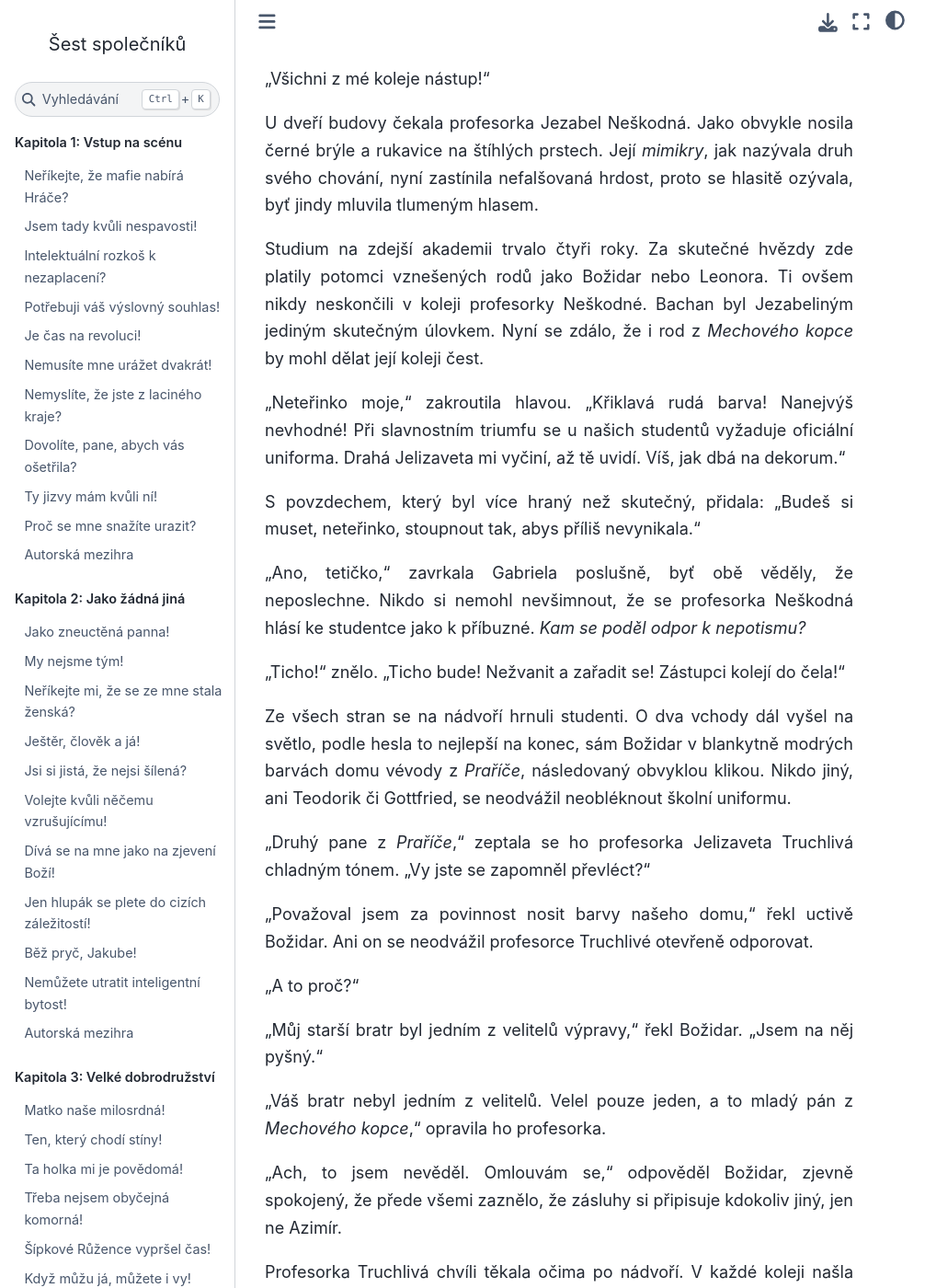
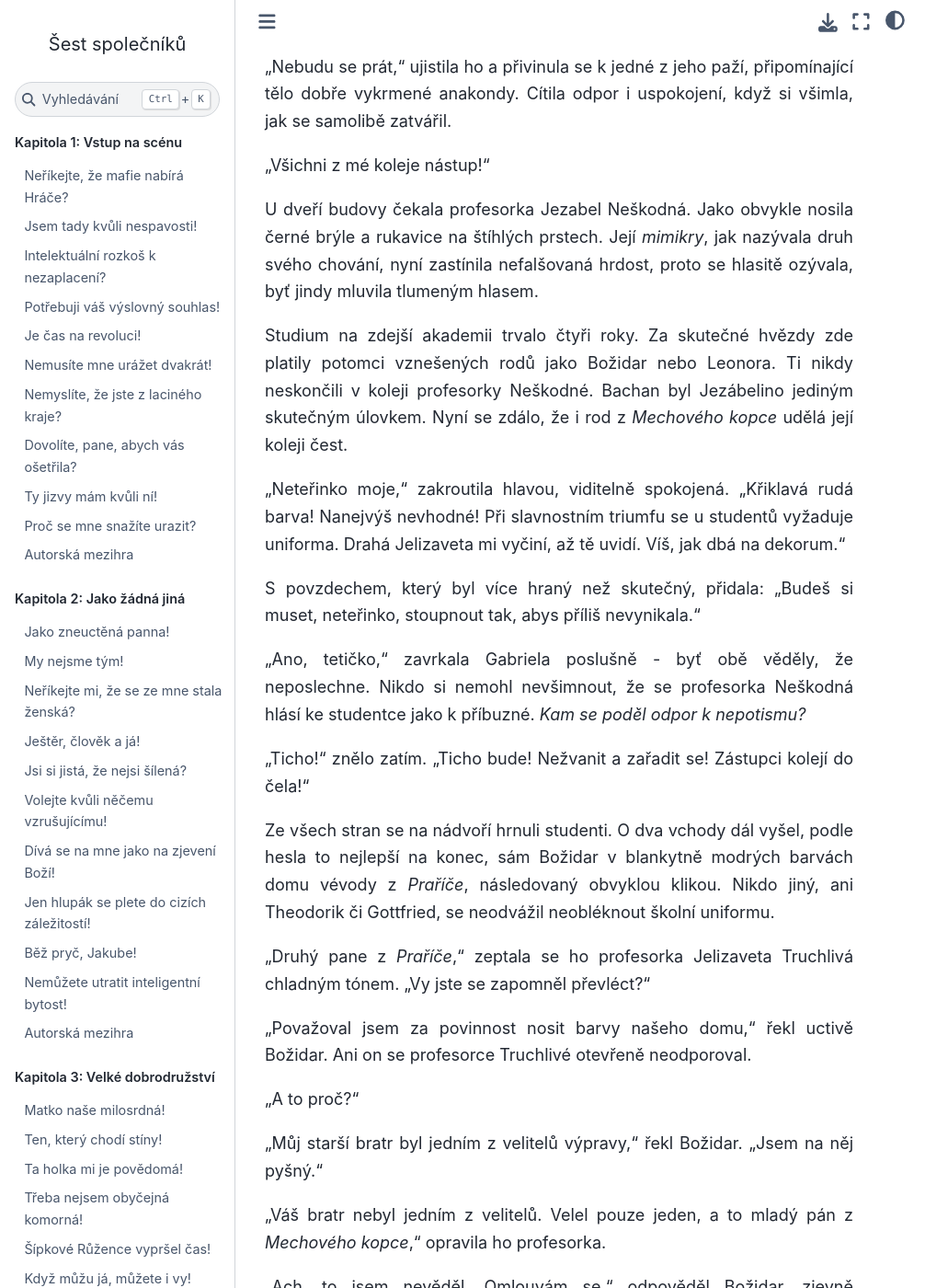
Before and after one commit to hanpari/sest-spolecniku, a Sphinx documentation site: the page built from source/sest_spolecniku/016-vyvrcholeni-a-peripetie/09.md, in a window 1280 px wide and 1400 px high, scrolled down 3638 px. Shown: the whole window at 92% size, without its empty margins (0-1031 px from the left). Built offline with Sphinx 7.4.7 and the Sphinx Book theme 1.1.4, drawn with Linux system fonts in a browser that asks for light colours; some of the changed text lies outside the part shown.

```diff
--- a/source/sest_spolecniku/016-vyvrcholeni-a-peripetie/09.md
+++ b/source/sest_spolecniku/016-vyvrcholeni-a-peripetie/09.md
@@ -38,9 +38,9 @@ I když zdejší akademie nežádala mnoho, Gabriela si nedovolila polevit. Jako
 
 *Takže si všimla, jak Kudlance závidím!*
 
-Od nešťastné scény na kasárenském dvoře ji Kudlanka nenavštívila. Když se ale potkaly na chodbách školy, zdravily se jakoby nic. Vzniklé vzduchoprázdno se rychle snažily zaplnit měšťanské dívky, v čele s Kateřinou, která s Gabrielou bydlela a měla k ní proto nejblíž.
+Od nešťastné scény na kasárenském dvoře ji Kudlanka nenavštívila. Když se ale potkaly na chodbách školy, zdravily se jakoby nic. Vzniklé vzduchoprázdno se rychle snažily zaplnit měšťanské dívky, v čele s Kateřinou.
 
-*Nenávidí mne Kudlanka? Nebo se snaží zjistit, kdo ji práskl? Tenhle skandál musí poškodit i její patronku.*
+*Nenávidí mne?* uvažovala zatím Gabriela, které Kudlanka citelně chyběla. *Nebo se snaží zjistit, kdo ji práskl? Tenhle skandál musí poškodit i její patronku.*
 
 "Copak nestačí školní uniforma?" zeptala se podrážděně.
 
@@ -72,7 +72,9 @@ Se zájmem zkoumala svůj obličej, který Kateřina zvýraznila vysoko vyčesan
 
 Jakmile vyšli na chodbu, ze dveří vykoukly hlavy studentů, kteří čekali, až se shromáždí velitelé patra.
 
-"Tady jsi, konečně!" zafuněl Bachan, kterému ještě jeho chůva upravovala límec na slavnostním úboru. Formálně dodal: "Gratuluji, mladší slečno z *Mechového kopce*. Slavit triumf za přítomnosti velectěné paní je velká čest... Dnes se nebudeš prát, že ne?" zeptal se napjatě. "To by nebylo vhodné!"
+"Tady jsi, konečně!" zafuněl Bachan, kterému ještě jeho chůva upravovala límec na slavnostním úboru.
+
+Formálně dodal: "Gratuluji, mladší slečno z *Mechového kopce*. Slavit triumf za přítomnosti velectěné paní je velká čest... Dnes se nebudeš prát, že ne?" zeptal se napjatě. "To by nebylo vhodné!"
 
 "Jsem snad divoženka?"
 
@@ -86,21 +88,21 @@ Bachan se jako každý právník uměl vykroutit z ošemetné situace.
 
 U dveří budovy čekala profesorka Jezabel Neškodná. Jako obvykle nosila černé brýle a rukavice na štíhlých prstech. Její *mimikry*, jak nazývala druh svého chování, nyní zastínila nefalšovaná hrdost, proto se hlasitě ozývala, byť jindy mluvila tlumeným hlasem.
 
-Studium na zdejší akademii trvalo čtyři roky. Za skutečné hvězdy zde platily potomci vznešených rodů jako Božidar nebo Leonora. Ti ovšem nikdy neskončili v koleji profesorky Neškodné. Bachan byl Jezabeliným jediným skutečným úlovkem. Nyní se zdálo, že i rod z *Mechového kopce* by mohl dělat její koleji čest.
+Studium na zdejší akademii trvalo čtyři roky. Za skutečné hvězdy zde platily potomci vznešených rodů jako Božidar nebo Leonora. Ti nikdy neskončili v koleji profesorky Neškodné. Bachan byl Jezábelino jediným skutečným úlovkem. Nyní se zdálo, že i rod z *Mechového kopce* udělá její koleji čest.
 
-"Neteřinko moje," zakroutila hlavou. "Křiklavá rudá barva! Nanejvýš nevhodné! Při slavnostním triumfu se u našich studentů vyžaduje oficiální uniforma. Drahá Jelizaveta mi vyčiní, až tě uvidí. Víš, jak dbá na dekorum."
+"Neteřinko moje," zakroutila hlavou, viditelně spokojená. "Křiklavá rudá barva! Nanejvýš nevhodné! Při slavnostním triumfu se u studentů vyžaduje uniforma. Drahá Jelizaveta mi vyčiní, až tě uvidí. Víš, jak dbá na dekorum."
 
 S povzdechem, který byl více hraný než skutečný, přidala: "Budeš si muset, neteřinko, stoupnout tak, abys příliš nevynikala."
 
-"Ano, tetičko," zavrkala Gabriela poslušně, byť obě věděly, že neposlechne. Nikdo si nemohl nevšimnout, že se profesorka Neškodná hlásí ke studentce jako k příbuzné. *Kam se poděl odpor k nepotismu?*
+"Ano, tetičko," zavrkala Gabriela poslušně - byť obě věděly, že neposlechne. Nikdo si nemohl nevšimnout, že se profesorka Neškodná hlásí ke studentce jako k příbuzné. *Kam se poděl odpor k nepotismu?*
 
-"Ticho!" znělo. "Ticho bude! Nežvanit a zařadit se! Zástupci kolejí do čela!"
+"Ticho!" znělo zatím. "Ticho bude! Nežvanit a zařadit se! Zástupci kolejí do čela!"
 
-Ze všech stran se na nádvoří hrnuli studenti. O dva vchody dál vyšel na světlo, podle hesla to nejlepší na konec, sám Božidar v blankytně modrých barvách domu vévody z *Praříče*, následovaný obvyklou klikou. Nikdo jiný, ani Teodorik či Gottfried, se neodvážil neobléknout školní uniformu.
+Ze všech stran se na nádvoří hrnuli studenti. O dva vchody dál vyšel, podle hesla to nejlepší na konec, sám Božidar v blankytně modrých barvách domu vévody z *Praříče*, následovaný obvyklou klikou. Nikdo jiný, ani Theodorik či Gottfried, se neodvážil neobléknout školní uniformu.
 
 "Druhý pane z *Praříče*," zeptala se ho profesorka Jelizaveta Truchlivá chladným tónem. "Vy jste se zapomněl převléct?"
 
-"Považoval jsem za povinnost nosit barvy našeho domu," řekl uctivě Božidar. Ani on se neodvážil profesorce Truchlivé otevřeně odporovat.
+"Považoval jsem za povinnost nosit barvy našeho domu," řekl uctivě Božidar. Ani on se profesorce Truchlivé otevřeně neodporoval.
 
 "A to proč?"
 
```
Also changed, not shown: other parts of source/sest_spolecniku/016-vyvrcholeni-a-peripetie/09.md (+19 -13 lines), source/sest_spolecniku/016-vyvrcholeni-a-peripetie/10.md (added, +1 -0 lines).
